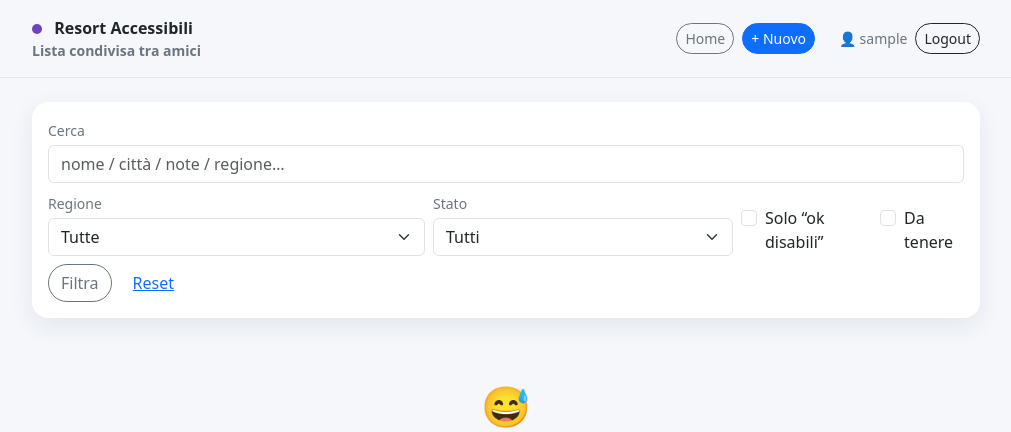
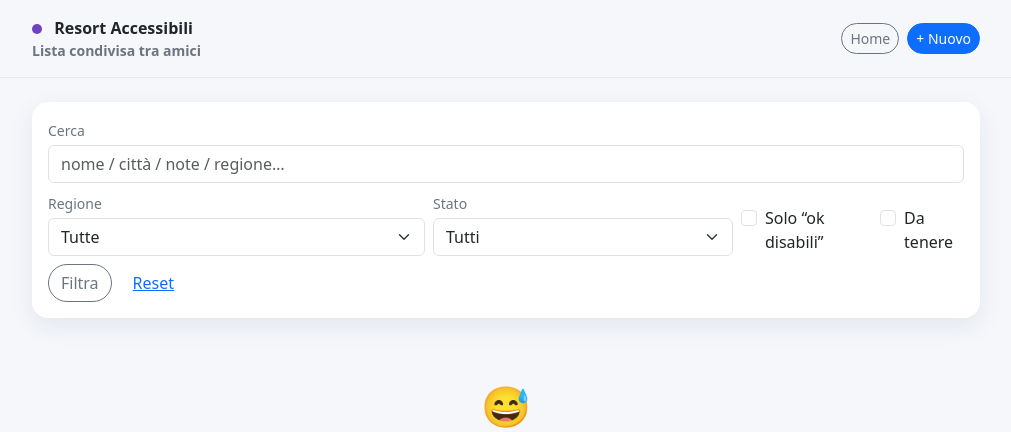
Before and after one commit to teskio83/resort-accessibili, a Flask app: page / in a window 1280 px wide. Shown: the top 432 px of the page, without its empty margins (134-1145 px from the left). Run offline with Flask 3, Linux system fonts and the light colour scheme; the visitor is signed in with stand-in values (Sample User, id 1); data that the repository does not hold is empty; some libraries are stand-ins or nearby versions.

Commit message:
Refactor topbar layout and remove user session display

```diff
--- a/templates/base.html
+++ b/templates/base.html
@@ -55,30 +55,15 @@
 <div class="topbar py-3">
   <div class="app-shell px-3">
     <div class="d-flex align-items-center justify-content-between gap-2">
-
       <div class="fw-semibold">
         <span class="brand-dot"></span>
         <a class="text-decoration-none text-dark" href="{{ url_for('index') }}">Resort Accessibili</a>
         <div class="small muted">Lista condivisa tra amici</div>
       </div>
-
-      <!-- 👇 DESTRA -->
-      <div class="d-flex gap-2 align-items-center">
-
+      <div class="d-flex gap-2">
         <a class="btn btn-outline-secondary btn-sm btn-pill" href="{{ url_for('index') }}">Home</a>
         <a class="btn btn-primary btn-sm btn-pill" href="{{ url_for('new_resort') }}">+ Nuovo</a>
-
-        {% if session.get("user") %}
-          <span class="small muted ms-3">
-            👤 {{ session.get("user") }}
-          </span>
-          <a class="btn btn-outline-dark btn-sm btn-pill" href="{{ url_for('logout') }}">
-            Logout
-          </a>
-        {% endif %}
-
       </div>
-
     </div>
   </div>
 </div>
```
